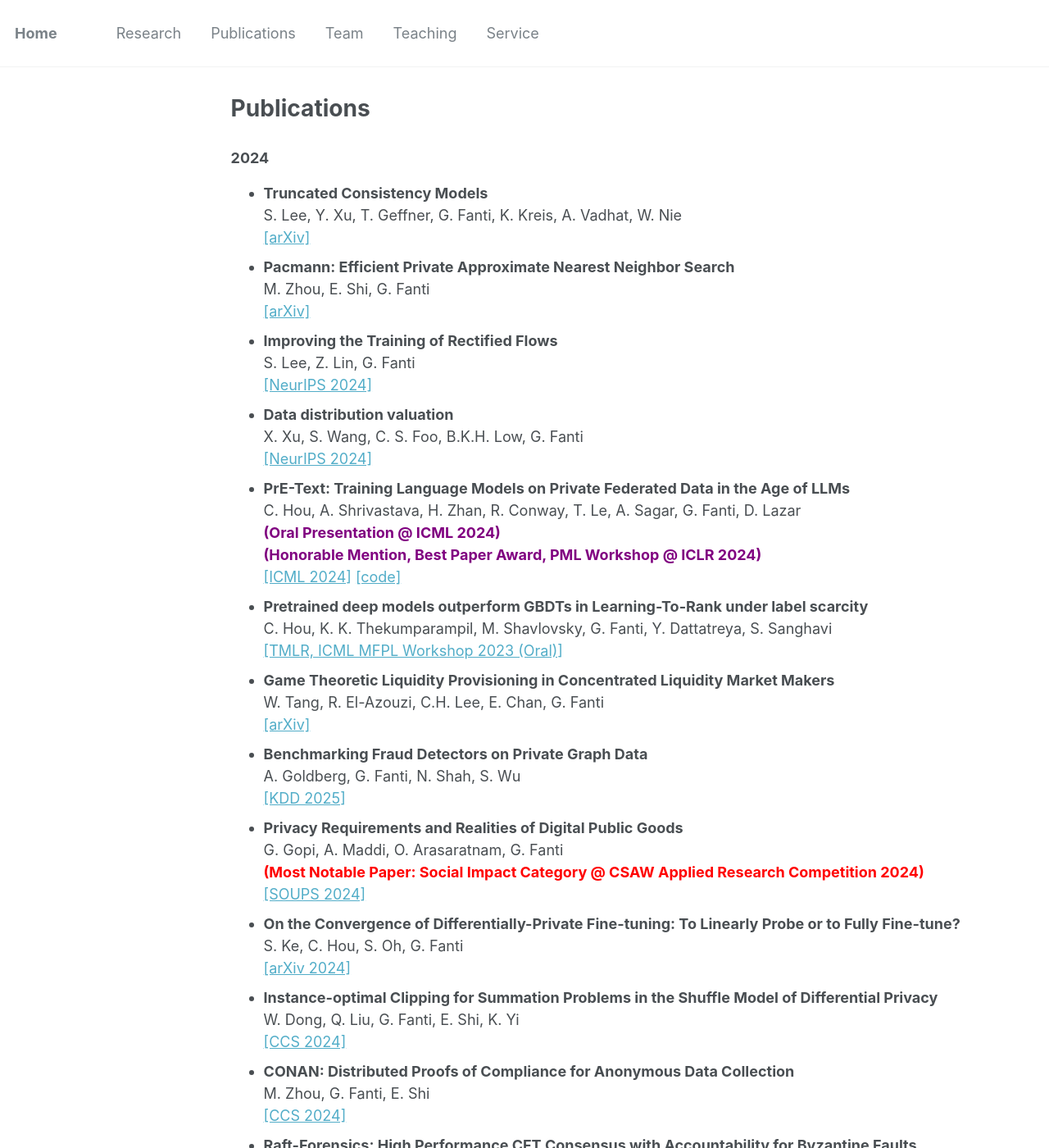
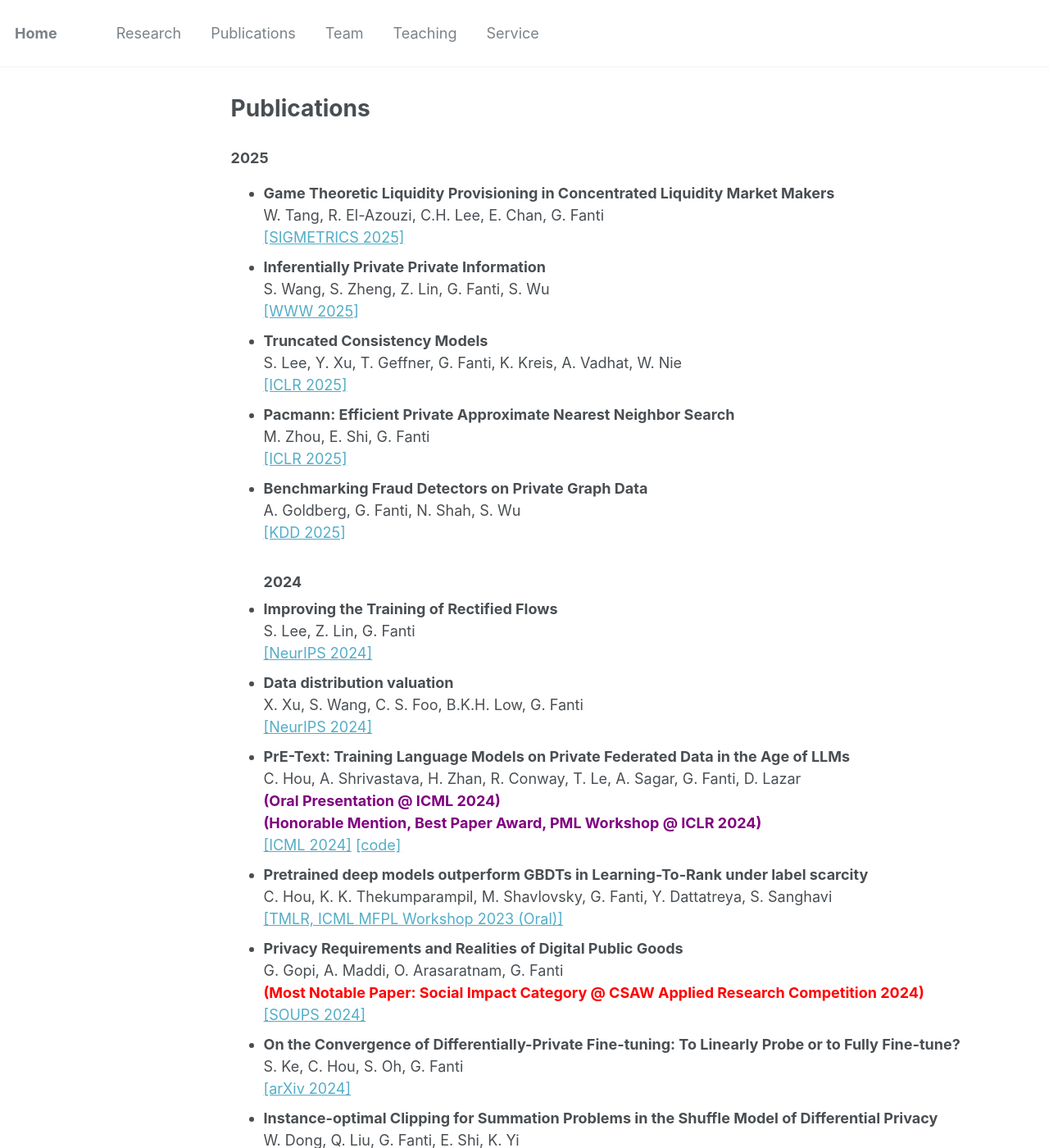
Before and after one commit to gfanti/gfanti.github.io, a Jekyll site: the page built from _pages/publications.md, in a window 1280 px wide and 1400 px high. Shown: the whole window at 82% size. Built offline with Jekyll 4.4.1, drawn with Linux system fonts in a browser that asks for light colours.

Commit message:
new pubs

```diff
--- a/_pages/publications.md
+++ b/_pages/publications.md
@@ -4,15 +4,28 @@ title: "Publications"
 permalink: /publications/
 author_profile: false
 ---
-### 2024
+### 2025
+* <b>Game Theoretic Liquidity Provisioning in Concentrated Liquidity Market Makers</b>
+<br>W. Tang, R. El-Azouzi, C.H. Lee, E. Chan, G. Fanti
+<br> <a href="https://arxiv.org/abs/2411.10399">[SIGMETRICS 2025]</a>
+<br>
+* <b>Inferentially Private Private Information</b>
+<br>S. Wang, S. Zheng, Z. Lin, G. Fanti, S. Wu
+<br> <a href="">[WWW 2025]</a>
+<br>
 * <b>Truncated Consistency Models</b>
 <br>S. Lee, Y. Xu, T. Geffner, G. Fanti, K. Kreis, A. Vadhat, W. Nie
-<br> <a href="https://arxiv.org/abs/2410.14895">[arXiv]</a>
+<br> <a href="https://arxiv.org/abs/2410.14895">[ICLR 2025]</a>
 <br>
 * <b>Pacmann: Efficient Private Approximate Nearest Neighbor Search</b>
 <br>M. Zhou, E. Shi, G. Fanti
-<br> <a href="https://eprint.iacr.org/2024/1600">[arXiv]</a>
+<br> <a href="https://eprint.iacr.org/2024/1600">[ICLR 2025]</a>
 <br>
+* <b>Benchmarking Fraud Detectors on Private Graph Data</b>
+<br>A. Goldberg, G. Fanti, N. Shah, S. Wu
+<br> <a href="https://akgoldberg.github.io/files/private_fraud_benchmarking.pdf">[KDD 2025]</a>
+<br>
+### 2024
 * <b>Improving the Training of Rectified Flows</b>
 <br>S. Lee, Z. Lin, G. Fanti
 <br> <a href="https://arxiv.org/abs/2405.20320">[NeurIPS 2024]</a>
@@ -32,14 +45,6 @@ author_profile: false
 * <b>Pretrained deep models outperform GBDTs in Learning-To-Rank under label scarcity</b>
 <br>C. Hou, K. K. Thekumparampil, M. Shavlovsky, G. Fanti, Y. Dattatreya, S. Sanghavi
 <br> <a href="https://arxiv.org/pdf/2308.00177">[TMLR, ICML MFPL Workshop 2023 (Oral)]</a>
-<br>
-* <b>Game Theoretic Liquidity Provisioning in Concentrated Liquidity Market Makers</b>
-<br>W. Tang, R. El-Azouzi, C.H. Lee, E. Chan, G. Fanti
-<br> <a href="https://arxiv.org/abs/2411.10399">[arXiv]</a>
-<br>
-* <b>Benchmarking Fraud Detectors on Private Graph Data</b>
-<br>A. Goldberg, G. Fanti, N. Shah, S. Wu
-<br> <a href="https://akgoldberg.github.io/files/private_fraud_benchmarking.pdf">[KDD 2025]</a>
 <br>
 * <b>Privacy Requirements and Realities of Digital Public Goods</b>
 <br>G. Gopi, A. Maddi, O. Arasaratnam, G. Fanti <br>
```
